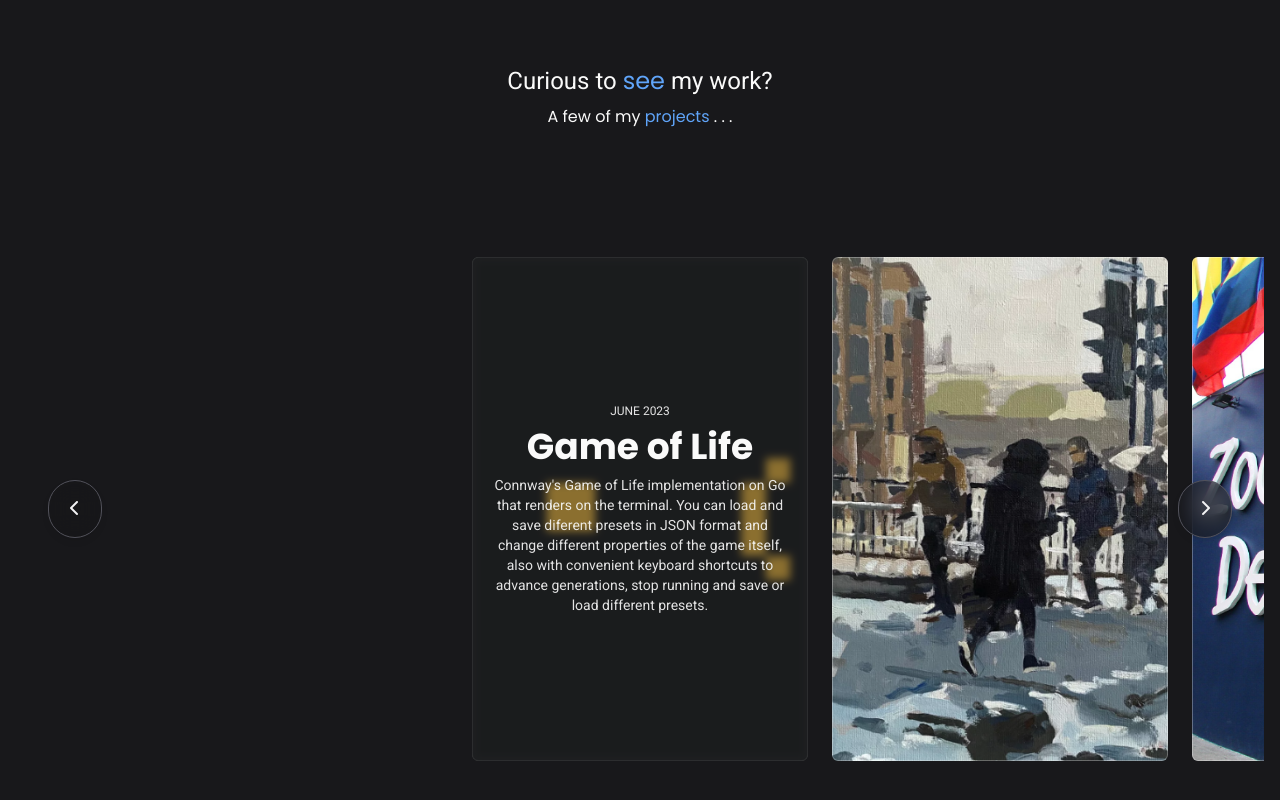
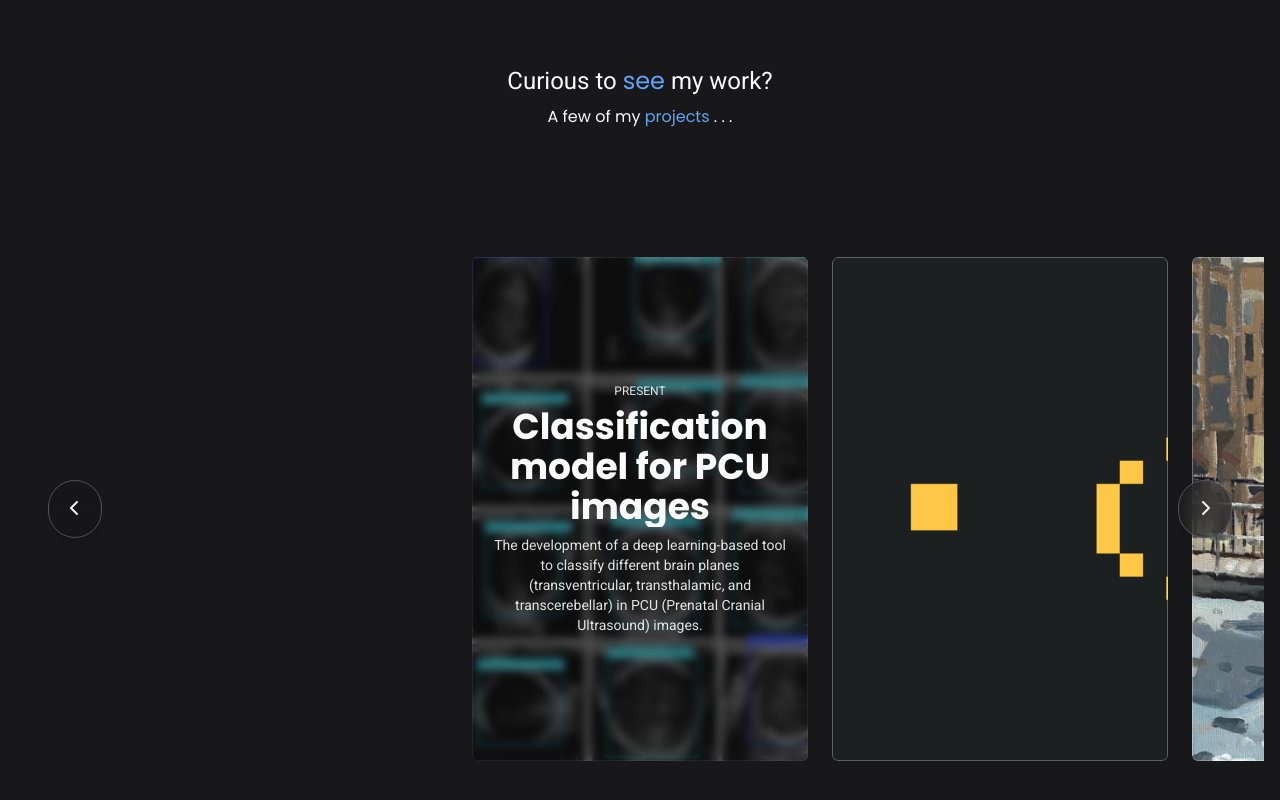
Before and after one commit to vFredo/portfolio-svelte, a SvelteKit app: page / in a window 1280 px wide. Shown: the part 2603-3403 px from the top of the page. Built offline with nearby package versions, Linux system fonts and the light colour scheme.

Commit message:
add: extra project from my tesis

```diff
--- a/src/components/ProductView.svelte
+++ b/src/components/ProductView.svelte
@@ -3,6 +3,13 @@
   import Product from "../components/Product.svelte";
 
   let products = [
+    {
+      href: "https://github.com/vFredo/planos_craneales_prenatales",
+      name: "Classification model for PCU images",
+      date: "Present",
+      desc: "The development of a deep learning-based tool to classify different brain planes (transventricular, transthalamic, and transcerebellar) in PCU (Prenatal Cranial Ultrasound) images.",
+      imgPath: "/assets/PCU_prediction.png",
+    },
     {
       href: "https://github.com/vFredo/gameOfLife",
       name: "Game of Life",
```
Also changed, not shown: static/assets/PCU_prediction.png (added).
